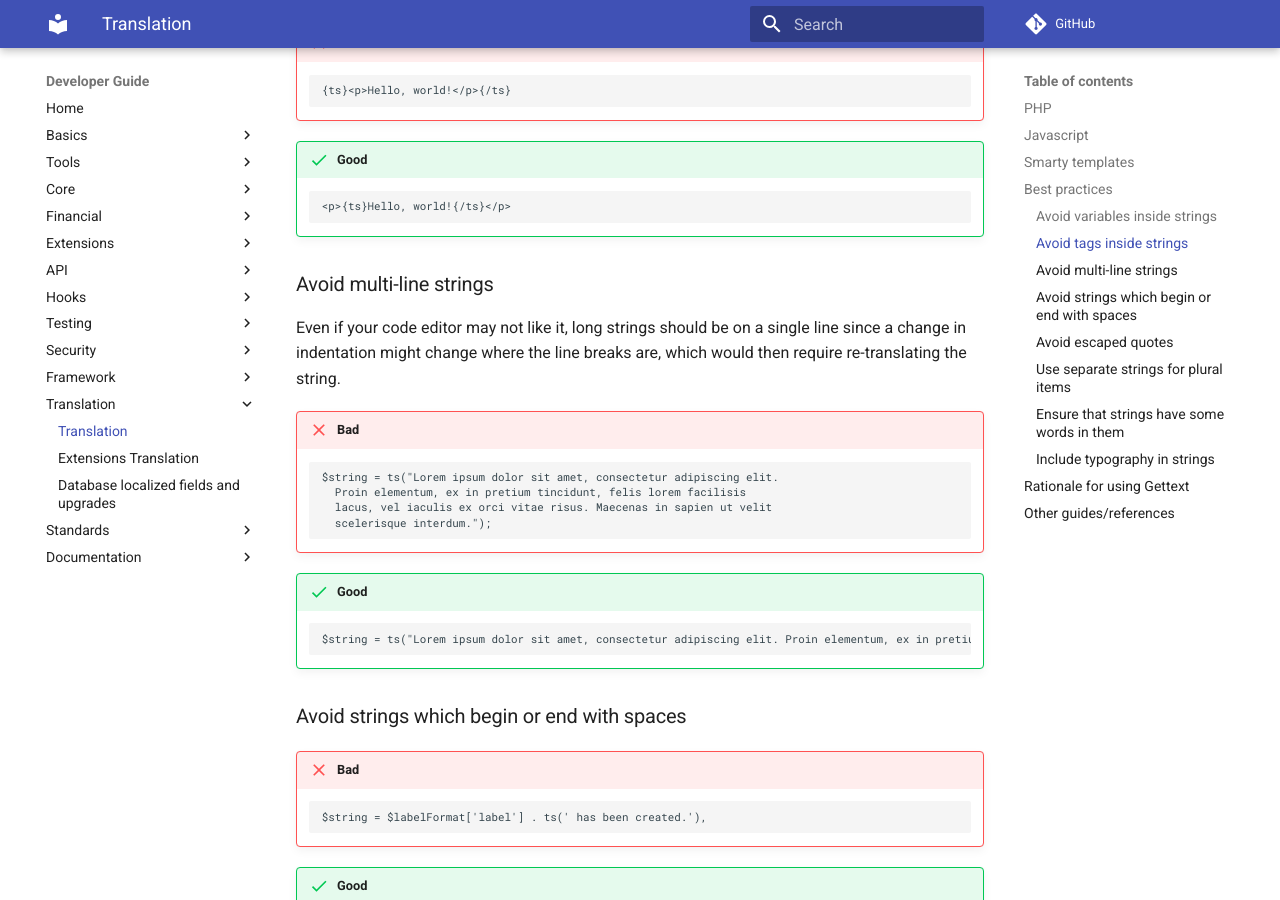
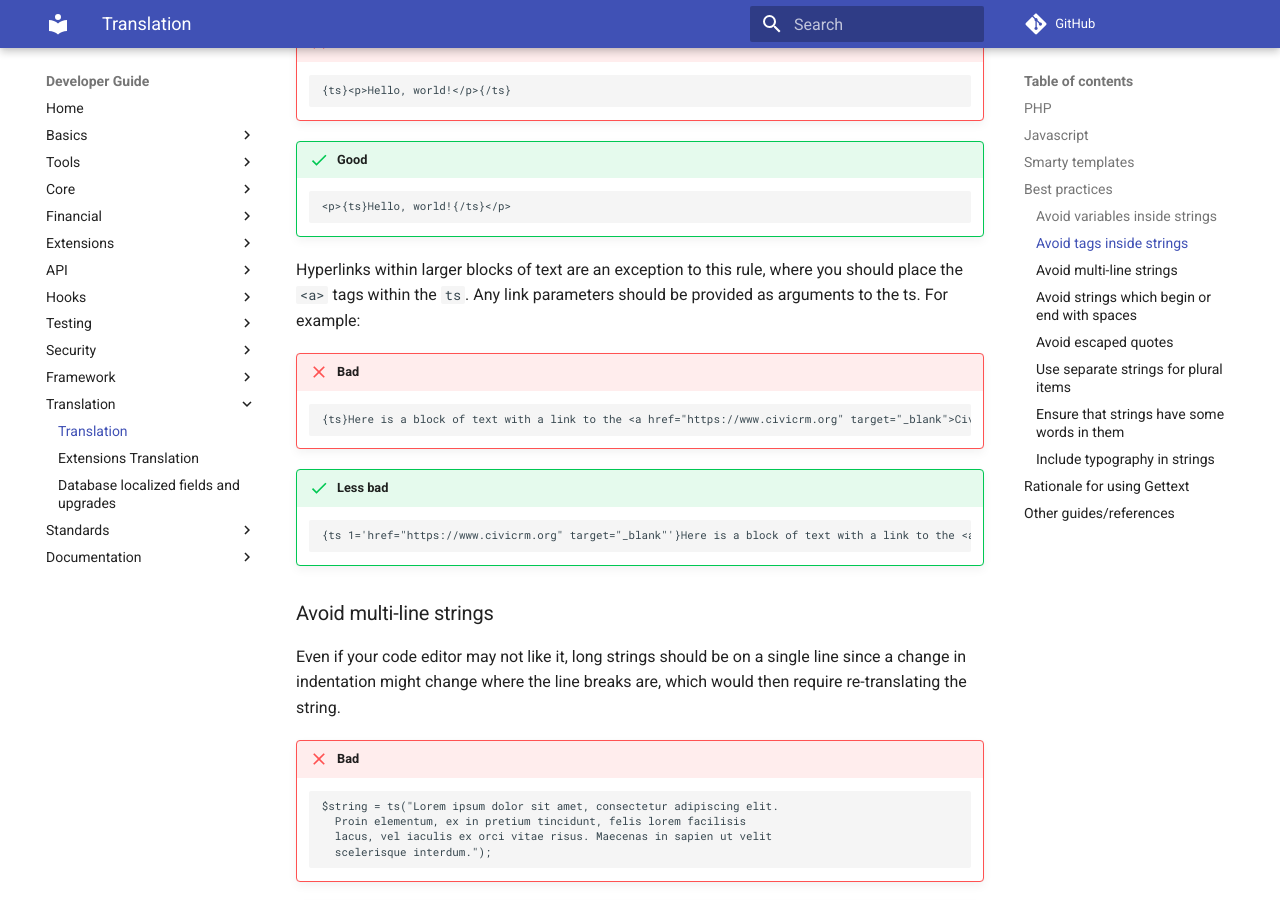
Before and after one commit to civicrm/civicrm-dev-docs, an MkDocs documentation site: the page built from docs/translation/index.md, in a window 1280 px wide and 900 px high, scrolled down 2323 px. Built offline with MkDocs 1.6.1 and Material for MkDocs 9.7.7, drawn with Linux system fonts in a browser that asks for light colours; comment, search, counter and statistics services are not loaded; old or Windows-style settings are respelled for this version of MkDocs.

Commit message:
clarify anchor links

````diff
--- a/docs/translation/index.md
+++ b/docs/translation/index.md
@@ -98,6 +98,20 @@ The general rules for avoiding errors may be summed up like this:
 
     ```smarty
     <p>{ts}Hello, world!{/ts}</p>
+    ```
+
+Hyperlinks within larger blocks of text are an exception to this rule, where you should place the `<a>` tags within the `ts`. Any link parameters should be provided as arguments to the ts. For example:
+
+!!! failure "Bad"
+
+    ```smarty
+    {ts}Here is a block of text with a link to the <a href="https://www.civicrm.org" target="_blank">CiviCRM Web Site</a>.{/ts}
+    ```
+
+!!! success "Less bad"
+
+    ```smarty
+    {ts 1='href="https://www.civicrm.org" target="_blank"'}Here is a block of text with a link to the <a %1>CiviCRM Web Site</a>.{/ts}
     ```
 
 ### Avoid multi-line strings
````
